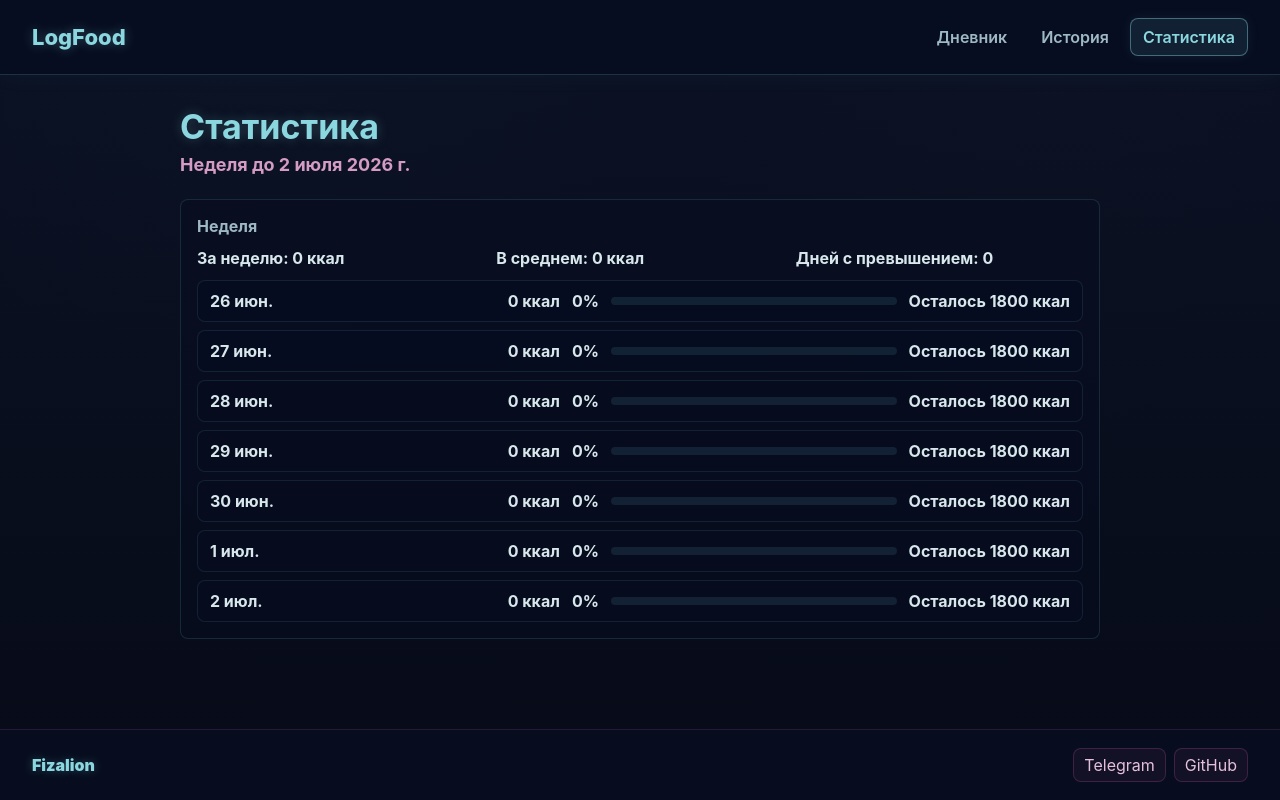
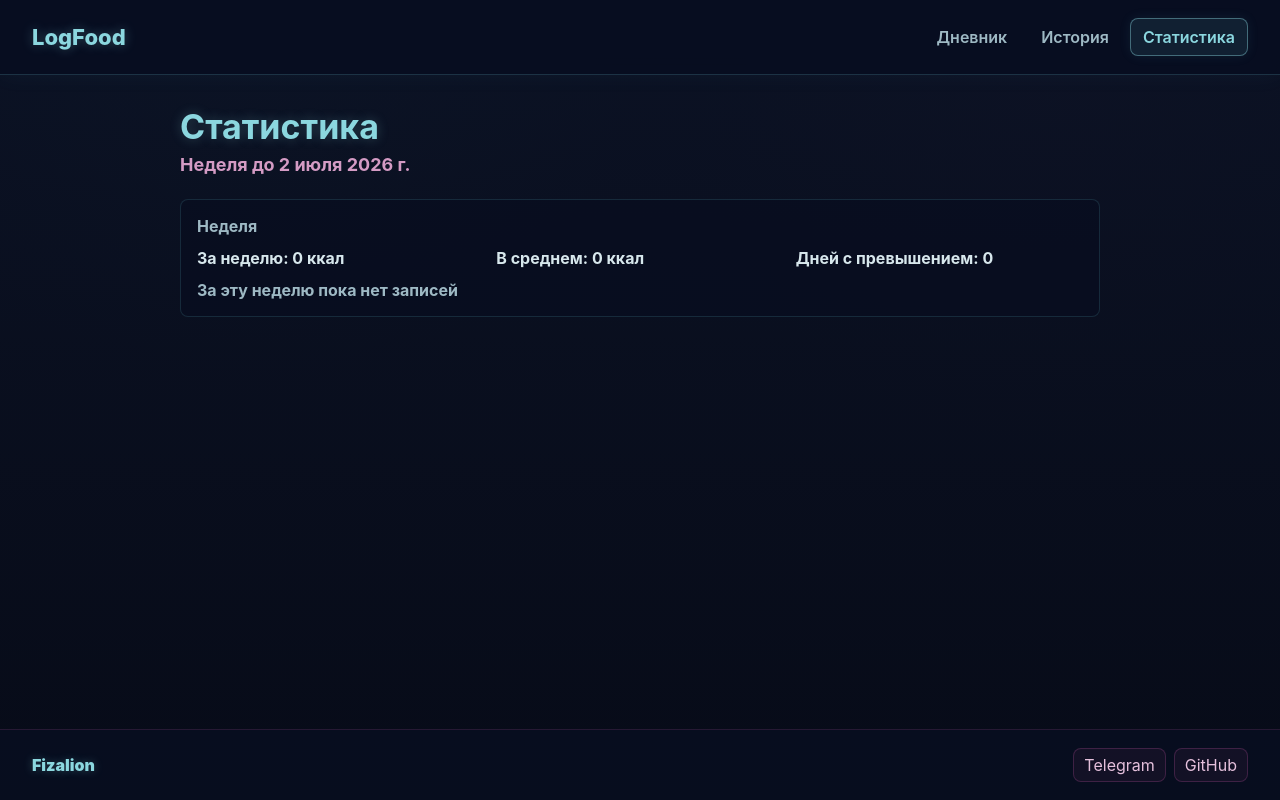
Before and after one commit to Fizalion/food-tracker, a React (Vite) app: page /statistics in a window 1280 px wide. Built offline with nearby package versions, Linux system fonts and the light colour scheme.

Commit message:
Finalize weekly statistics version

```diff
--- a/src/pages/StatisticsPage/StatisticsPage.jsx
+++ b/src/pages/StatisticsPage/StatisticsPage.jsx
@@ -14,6 +14,7 @@ const StatisticsPage = () => {
   const calorieGoal = useSelector(selectCalorieGoal);
   const selectedDate = getTodayDateKey();
   const weekStats = getWeekStats(entries, calorieGoal, selectedDate);
+  const isWeekEmpty = weekStats.totalCalories === 0;
 
   const getDayStatusText = (day) => {
     if (day.status === "under") return `Осталось ${day.remaining} ккал`;
@@ -43,6 +44,11 @@ const StatisticsPage = () => {
           Дней с превышением: {weekStats.daysExceededGoal}
         </span>
 
+        {isWeekEmpty ? (
+          <span className={styles.emptyWeek}>
+            За эту неделю пока нет записей
+          </span>
+        ) : (
           <div className={styles.weekDays}>
             {weekStats.days.map((day) => (
               <div
@@ -66,6 +72,7 @@ const StatisticsPage = () => {
               </div>
             ))}
           </div>
+        )}
       </div>
     </div>
   );
--- a/src/pages/StatisticsPage/StatisticsPage.module.css
+++ b/src/pages/StatisticsPage/StatisticsPage.module.css
@@ -50,6 +50,12 @@
   gap: 8px;
 }
 
+.emptyWeek {
+  grid-column: 1 / -1;
+  color: #9eb9c4;
+  font-weight: 700;
+}
+
 .weekDay {
   --week-progress-color: #8bd7df;
   display: grid;
```
Also changed, not shown: 2 other files (tests, documents, lock files or other folders). Lines whose indentation alone changed are shown as unchanged.
